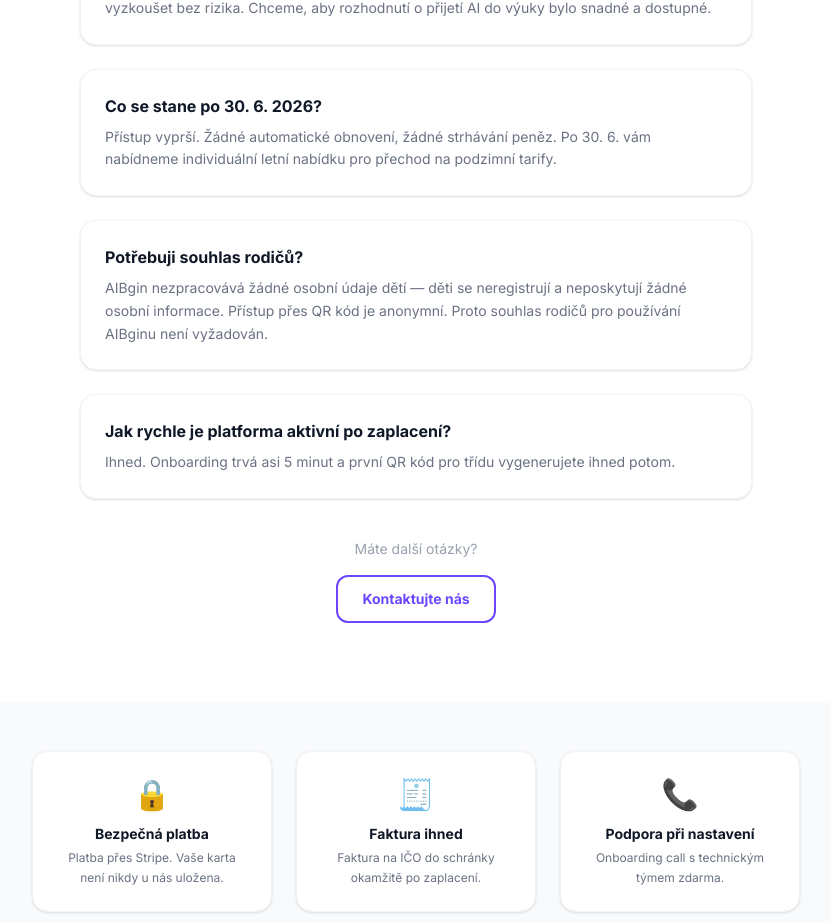
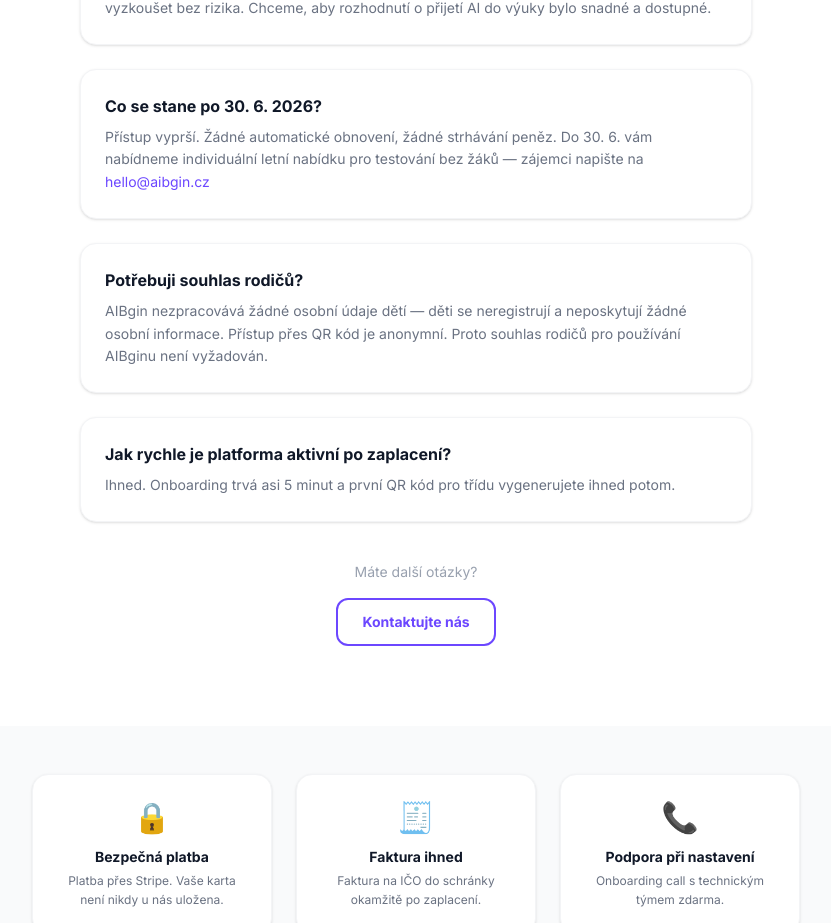
Before and after one commit to jaromirzly-coder/aibgin-web, a Next.js app: page /cenik in a window 1280 px wide. Shown: the part 2277-3200 px from the top of the page, without its empty margins (224-1055 px from the left). Built offline with nearby package versions, Linux system fonts and the light colour scheme.

Commit message:
fix: aibgin.cz - FAQ 30.6. text + mailto odkaz

```diff
--- a/app/cenik/page.tsx
+++ b/app/cenik/page.tsx
@@ -104,7 +104,7 @@
   },
   {
     q: 'Co se stane po 30. 6. 2026?',
-    a: 'Přístup vyprší. Žádné automatické obnovení, žádné strhávání peněz. Po 30. 6. vám nabídneme individuální letní nabídku pro přechod na podzimní tarify.',
+    a: 'Přístup vyprší. Žádné automatické obnovení, žádné strhávání peněz. Do 30. 6. vám nabídneme individuální letní nabídku pro testování bez žáků — zájemci napište na <a href="mailto:hello@aibgin.cz" style="color:#6C47FF">hello@aibgin.cz</a>',
   },
   {
     q: 'Potřebuji souhlas rodičů?',
@@ -313,7 +313,7 @@
                   className="rounded-2xl p-6 border border-gray-100 shadow-sm bg-white"
                 >
                   <h3 className="font-bold text-base mb-2">{faq.q}</h3>
-                  <p className="text-gray-500 text-sm leading-relaxed">{faq.a}</p>
+                  <p className="text-gray-500 text-sm leading-relaxed" dangerouslySetInnerHTML={{ __html: faq.a }} />
                 </div>
               ))}
             </div>
```
